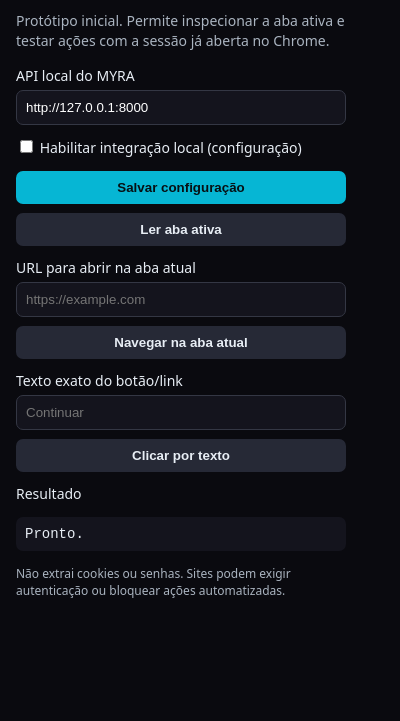
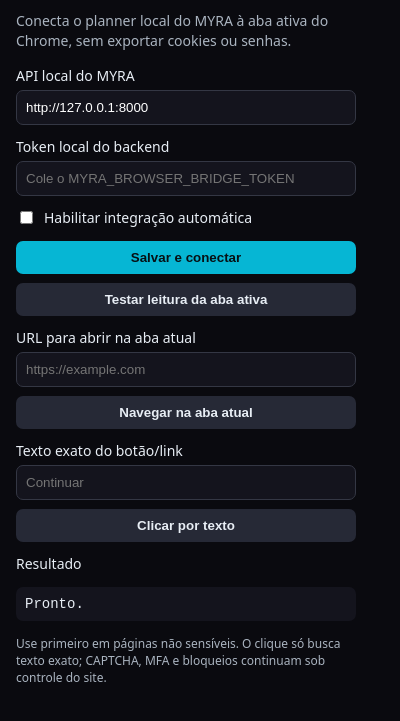
Before and after one commit to BielDominic/myra-agent, a browser extension: page browser-extension/popup.html in a window 400 px wide. Shown: the part 43-764 px from the top of the page. Drawn offline with Linux system fonts and the light colour scheme.

Commit message:
Add local bridge token configuration to extension popup

```diff
--- a/browser-extension/popup.html
+++ b/browser-extension/popup.html
@@ -5,31 +5,33 @@
   <meta name="viewport" content="width=device-width,initial-scale=1">
   <title>MYRA Browser Bridge</title>
   <style>
-    body{font:14px system-ui,sans-serif;width:330px;margin:0;padding:16px;background:#0a0a0f;color:#e8eef5}
+    body{font:14px system-ui,sans-serif;width:340px;margin:0;padding:16px;background:#0a0a0f;color:#e8eef5}
     h1{font-size:18px;margin:0 0 8px;color:#06b6d4}p{color:#aab4c0;line-height:1.45}
-    label{display:block;margin:12px 0 5px}input{box-sizing:border-box;width:100%;padding:9px;border-radius:7px;border:1px solid #343744;background:#14141d;color:#fff}
+    label{display:block;margin:12px 0 5px}input[type=text],input[type=url],input[type=password]{box-sizing:border-box;width:100%;padding:9px;border-radius:7px;border:1px solid #343744;background:#14141d;color:#fff}
     button{width:100%;padding:9px;margin-top:9px;border:0;border-radius:7px;background:#06b6d4;color:#071014;font-weight:650;cursor:pointer}
     button.secondary{background:#262936;color:#e8eef5}pre{white-space:pre-wrap;overflow-wrap:anywhere;background:#14141d;padding:9px;border-radius:7px;max-height:180px;overflow:auto}
-    .small{font-size:12px}
+    .small{font-size:12px}.check{display:flex;align-items:center;gap:8px}.check input{width:auto}
   </style>
 </head>
 <body>
   <h1>MYRA Browser Bridge</h1>
-  <p>Protótipo inicial. Permite inspecionar a aba ativa e testar ações com a sessão já aberta no Chrome.</p>
+  <p>Conecta o planner local do MYRA à aba ativa do Chrome, sem exportar cookies ou senhas.</p>
   <label for="api">API local do MYRA</label>
-  <input id="api" value="http://127.0.0.1:8000">
-  <label><input id="enabled" type="checkbox" style="width:auto"> Habilitar integração local (configuração)</label>
-  <button id="save">Salvar configuração</button>
-  <button id="read" class="secondary">Ler aba ativa</button>
+  <input id="api" type="url" value="http://127.0.0.1:8000">
+  <label for="token">Token local do backend</label>
+  <input id="token" type="password" autocomplete="off" placeholder="Cole o MYRA_BROWSER_BRIDGE_TOKEN">
+  <label class="check"><input id="enabled" type="checkbox"> Habilitar integração automática</label>
+  <button id="save">Salvar e conectar</button>
+  <button id="read" class="secondary">Testar leitura da aba ativa</button>
   <label for="url">URL para abrir na aba atual</label>
-  <input id="url" placeholder="https://example.com">
+  <input id="url" type="url" placeholder="https://example.com">
   <button id="navigate" class="secondary">Navegar na aba atual</button>
   <label for="text">Texto exato do botão/link</label>
-  <input id="text" placeholder="Continuar">
+  <input id="text" type="text" placeholder="Continuar">
   <button id="click" class="secondary">Clicar por texto</button>
   <label>Resultado</label>
   <pre id="result">Pronto.</pre>
-  <p class="small">Não extrai cookies ou senhas. Sites podem exigir autenticação ou bloquear ações automatizadas.</p>
+  <p class="small">Use primeiro em páginas não sensíveis. O clique só busca texto exato; CAPTCHA, MFA e bloqueios continuam sob controle do site.</p>
   <script src="popup.js"></script>
 </body>
 </html>
```
